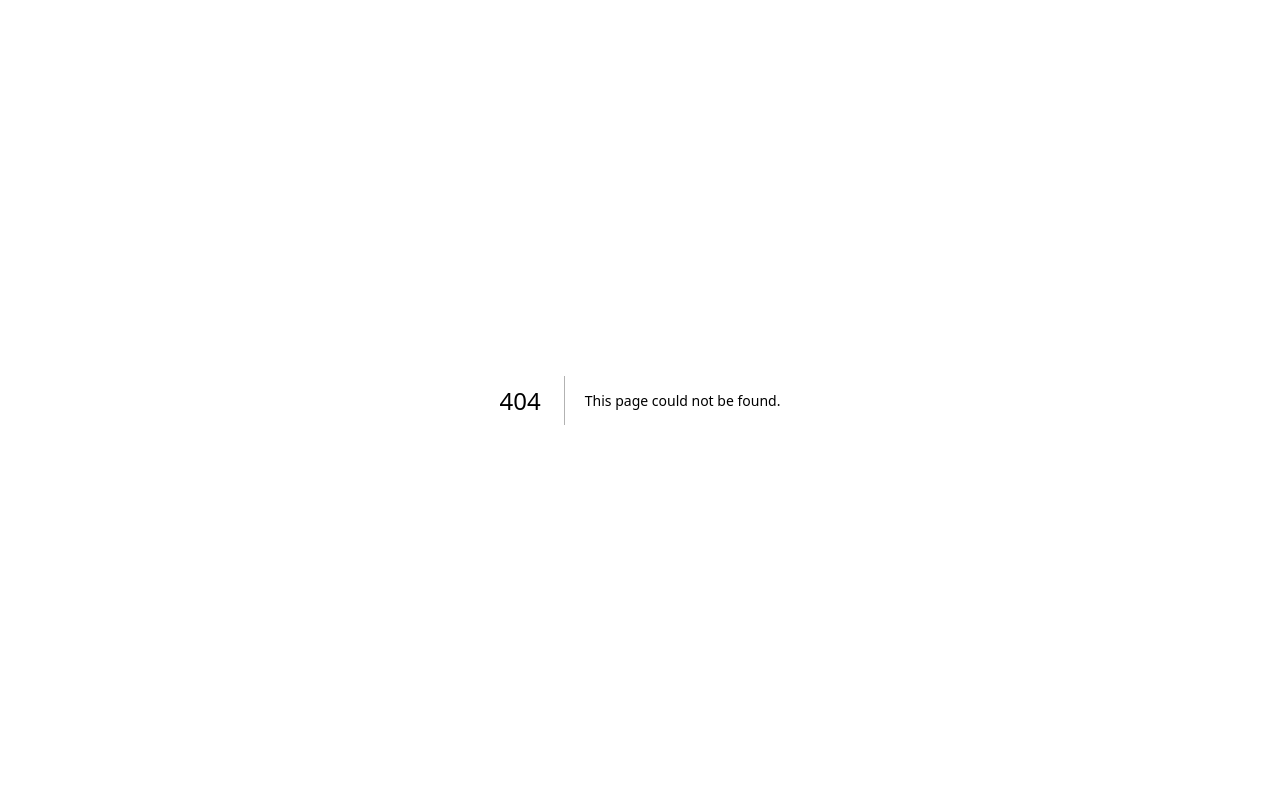
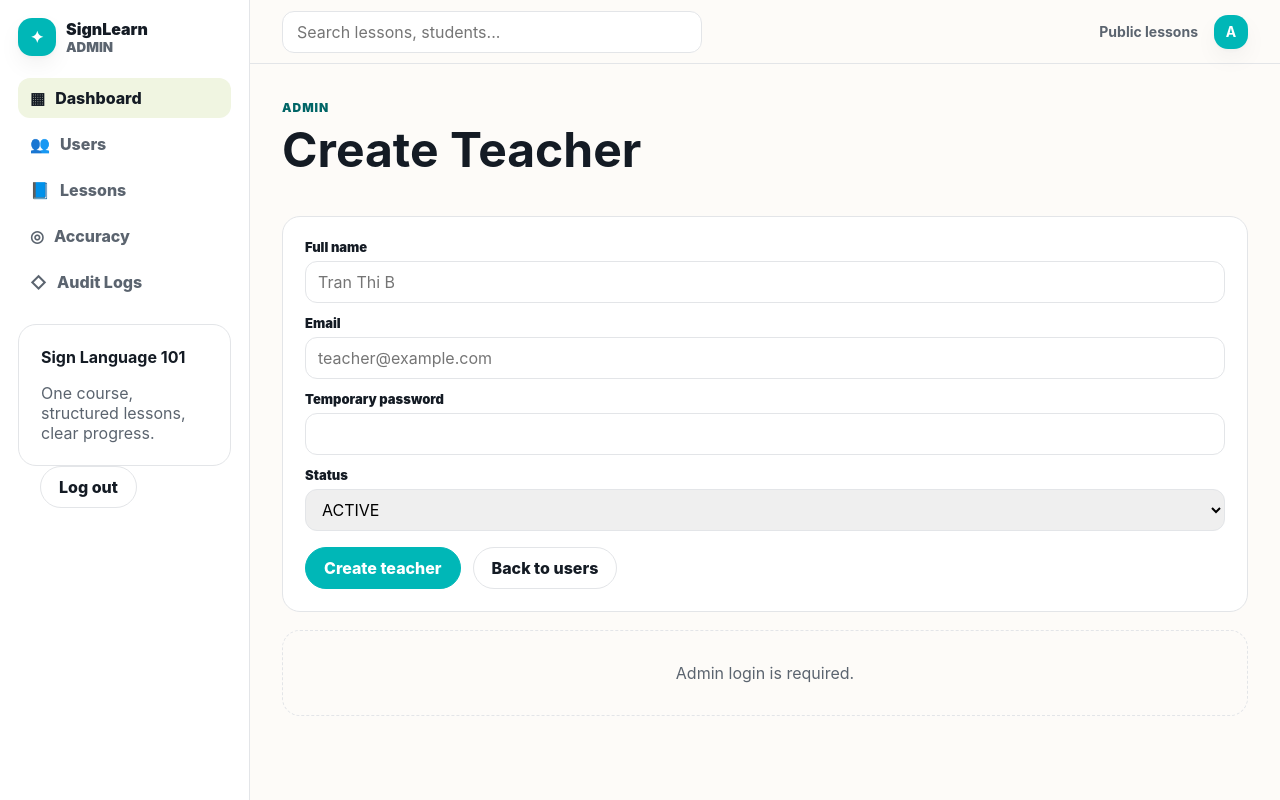
Before and after one commit to VSL-SLMS/FE_VSL, a Next.js app: page /admin/users/create-teacher in a window 1280 px wide. Before the commit this address had no page. Built offline with nearby package versions, Linux system fonts and the light colour scheme; no server answers.

Commit message:
feat: add admin-managed teacher auth flow

```diff
--- a/eslint.config.mjs
+++ b/eslint.config.mjs
@@ -1 +1,5 @@
-import nextConfig from "eslint-config-next"; export default [...nextConfig];
+import nextConfig from "eslint-config-next";
+
+const config = [...nextConfig];
+
+export default config;
--- a/package.json
+++ b/package.json
@@ -4,6 +4,7 @@
   "private": true,
   "scripts": {
     "dev": "next dev -p 3000",
+    "lint": "eslint .",
     "build": "next build",
     "start": "next start -p 3000"
   },
--- /dev/null
+++ b/src/app/admin/users/create-teacher/page.js
@@ -0,0 +1,93 @@
+'use client';
+
+import Link from 'next/link';
+import { useState } from 'react';
+import { DashboardShell } from '../../../components/Nav';
+
+const API_BASE_URL = process.env.NEXT_PUBLIC_API_BASE_URL || 'http://localhost:5050/api';
+
+export default function CreateTeacherPage() {
+  const [currentUser] = useState(() => {
+    if (typeof window === 'undefined') return null;
+    const rawUser = localStorage.getItem('slms_user');
+    return rawUser ? JSON.parse(rawUser) : null;
+  });
+  const [message, setMessage] = useState(() => {
+    if (typeof window === 'undefined') return '';
+    const rawUser = localStorage.getItem('slms_user');
+    if (!rawUser) return 'Admin login is required.';
+    const parsedUser = JSON.parse(rawUser);
+    return parsedUser.role === 'ADMIN' ? '' : 'Only Admin can create teacher accounts.';
+  });
+
+  async function onSubmit(event) {
+    event.preventDefault();
+    if (!currentUser) return;
+
+    setMessage('Creating teacher account...');
+    const form = new FormData(event.currentTarget);
+
+    try {
+      const response = await fetch(`${API_BASE_URL}/admin/teachers`, {
+        method: 'POST',
+        headers: {
+          'Content-Type': 'application/json',
+          Authorization: `Bearer ${currentUser.token}`
+        },
+        body: JSON.stringify({
+          name: form.get('name'),
+          email: form.get('email'),
+          temporaryPassword: form.get('temporaryPassword'),
+          status: form.get('status')
+        })
+      });
+
+      const payload = await response.json();
+      if (!response.ok) {
+        setMessage(payload.message || 'Could not create teacher account.');
+        return;
+      }
+
+      event.currentTarget.reset();
+      setMessage(`Teacher account created for ${payload.data.teacher.email}. First-login password change is required.`);
+    } catch (error) {
+      setMessage('Network error or backend is offline.');
+    }
+  }
+
+  return (
+    <DashboardShell role="admin" title="Create Teacher">
+      <div className="stack">
+        <div className="card" style={{ boxShadow: 'none' }}>
+          <form className="form-grid" onSubmit={onSubmit}>
+            <div className="field">
+              <label>Full name</label>
+              <input name="name" placeholder="Tran Thi B" required />
+            </div>
+            <div className="field">
+              <label>Email</label>
+              <input name="email" type="email" placeholder="teacher@example.com" required />
+            </div>
+            <div className="field">
+              <label>Temporary password</label>
+              <input name="temporaryPassword" type="password" minLength="6" required />
+            </div>
+            <div className="field">
+              <label>Status</label>
+              <select name="status" defaultValue="ACTIVE">
+                <option value="ACTIVE">ACTIVE</option>
+                <option value="SUSPENDED">SUSPENDED</option>
+              </select>
+            </div>
+            <div className="actions" style={{ marginTop: 4 }}>
+              <button className="btn btn-primary" type="submit" disabled={!currentUser}>Create teacher</button>
+              <Link className="btn" href="/admin/users">Back to users</Link>
+            </div>
+          </form>
+        </div>
+
+        {message && <div className="empty">{message}</div>}
+      </div>
+    </DashboardShell>
+  );
+}
--- a/src/app/globals.css
+++ b/src/app/globals.css
@@ -517,6 +517,24 @@ textarea {
   text-align: center;
 }
 
+.admin-card-head,
+.user-row,
+.user-badges {
+  display: flex;
+  align-items: center;
+  gap: 14px;
+}
+
+.admin-card-head,
+.user-row {
+  justify-content: space-between;
+}
+
+.user-badges {
+  flex-wrap: wrap;
+  justify-content: flex-end;
+}
+
 .footer {
   border-top: 1px solid var(--line);
   color: var(--muted);
@@ -544,7 +562,9 @@ textarea {
   .home-nav,
   .topbar,
   .page-title,
-  .chapter-head {
+  .chapter-head,
+  .admin-card-head,
+  .user-row {
     align-items: flex-start;
     flex-direction: column;
   }
--- a/src/app/login/page.js
+++ b/src/app/login/page.js
@@ -27,6 +27,10 @@ export default function LoginPage() {
         return;
       }
       localStorage.setItem('slms_user', JSON.stringify(payload.data.user));
+      if (payload.data.user.must_change_password) {
+        window.location.href = '/change-password';
+        return;
+      }
       window.location.href = `/${payload.data.user.role.toLowerCase()}`;
     } catch (error) {
       setMessage('Network error or backend is offline.');
```
Also changed, not shown: src/app/admin/users/page.js (+72 -15 lines), src/app/change-password/page.js (added, +72 -0 lines), src/app/register/page.js (+2 -10 lines).
